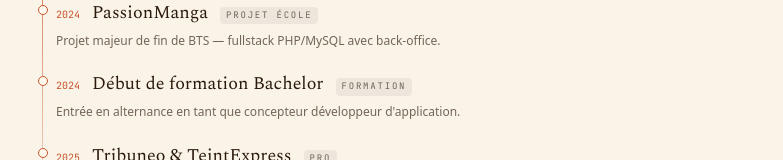
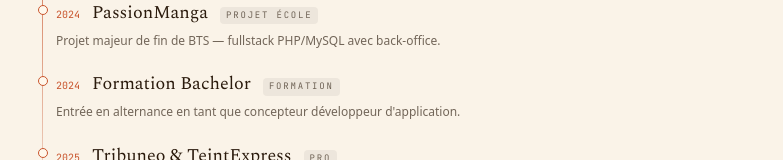
Before and after one commit to Aetherum97/PathCraft, a Vue app in the folder pathcraft/: page /about in a window 1280 px wide. Shown: the part 1153-1313 px from the top of the page, without its empty margins (248-1031 px from the left). Built offline with nearby package versions, Linux system fonts and the light colour scheme.

Commit message:
Change formation's name

```diff
--- a/pathcraft/src/data/portfolio.js
+++ b/pathcraft/src/data/portfolio.js
@@ -175,7 +175,7 @@ export const portfolioData = {
     },
     {
       year: "2024",
-      title: "Début de formation Bachelor",
+      title: "Formation Bachelor",
       label: "Formation",
       description:
         "Entrée en alternance en tant que concepteur développeur d'application.",
```
